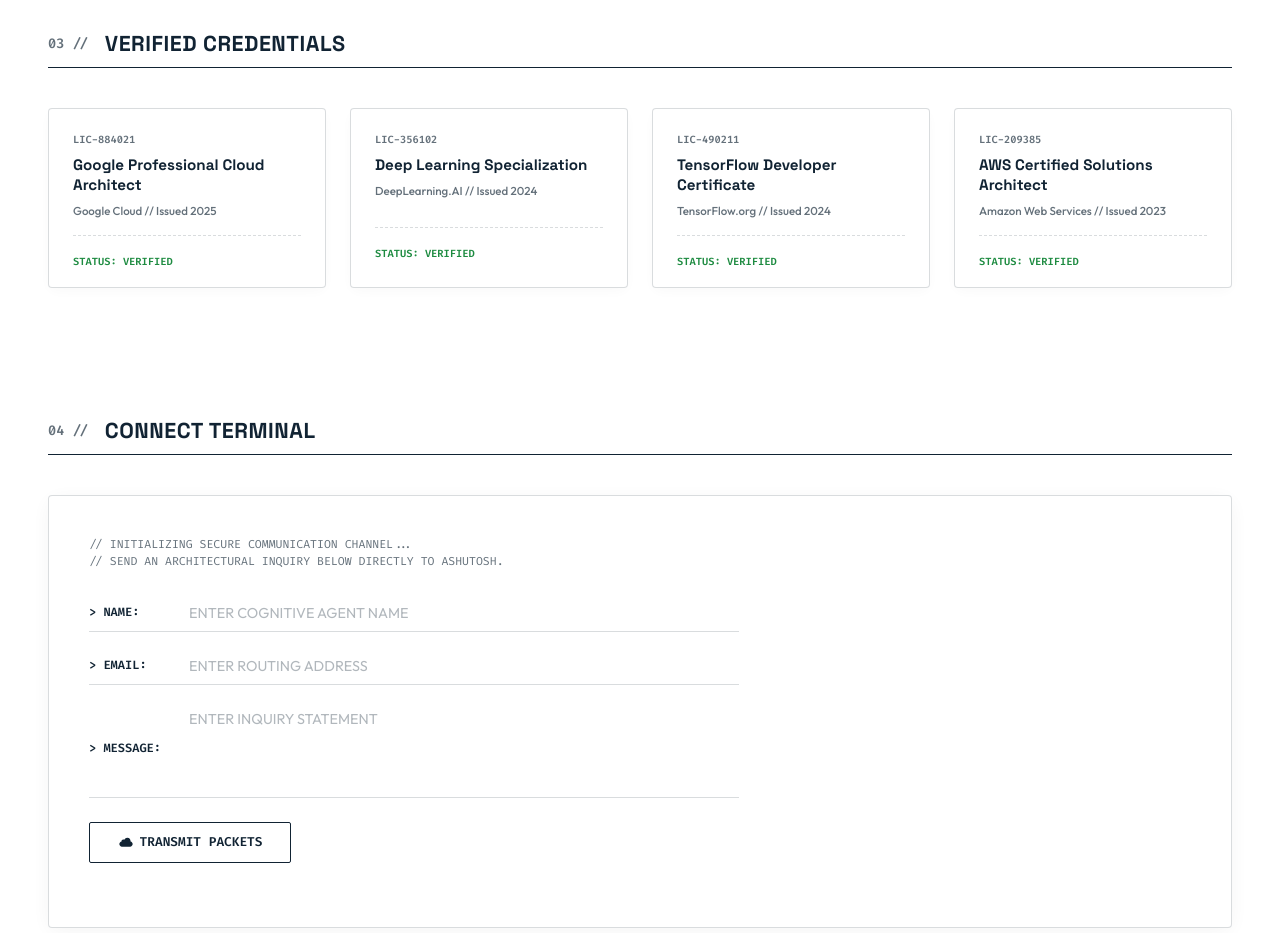
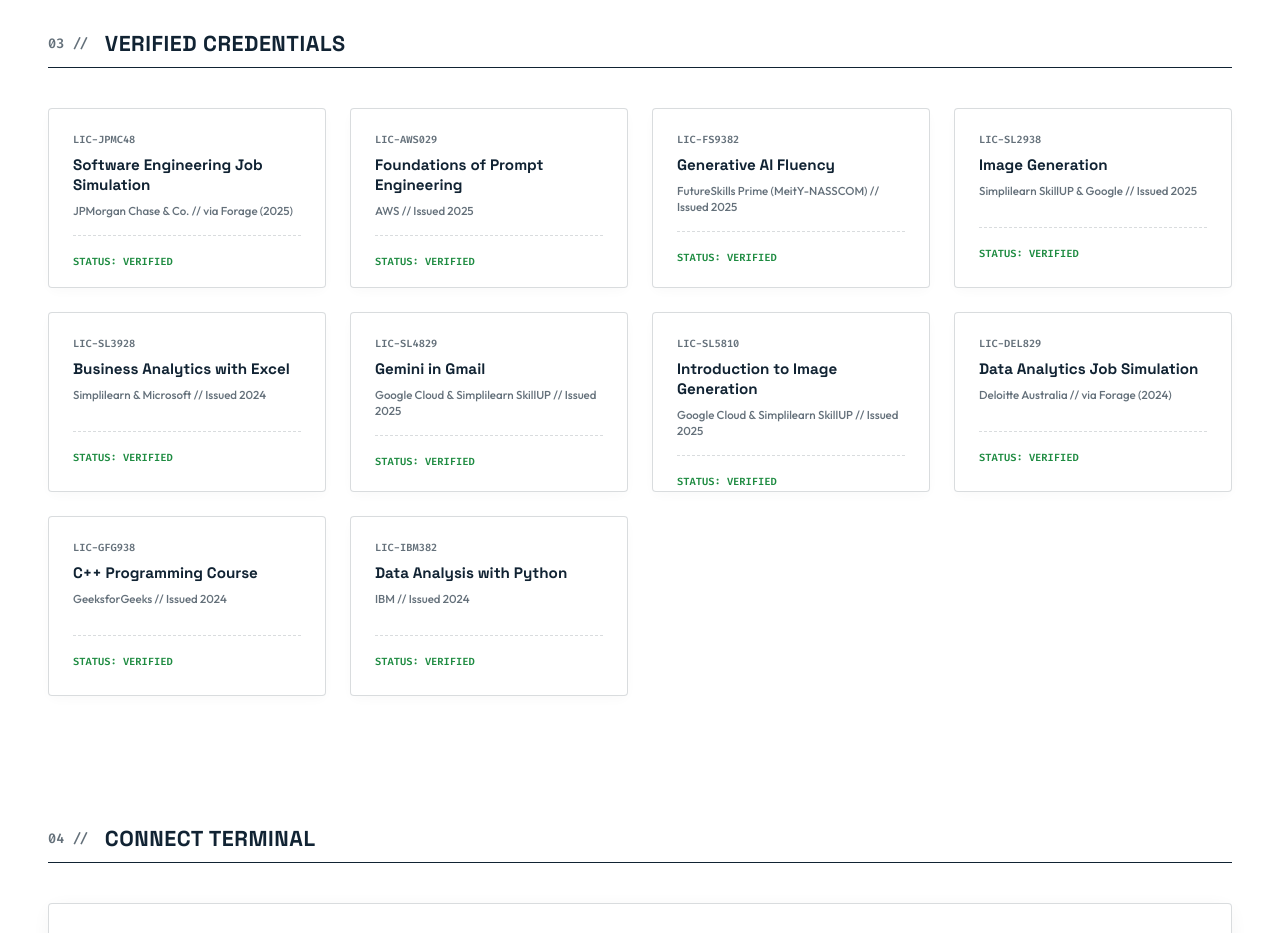
Before and after one commit to Ashutosh0606405/ai-portfolio, a website built with Vite: page index.html in a window 1280 px wide. Shown: the part 2160-3093 px from the top of the page. Built offline with nearby package versions, Linux system fonts and the light colour scheme; some packages are replaced by stand-ins of ours.

Commit message:
Replace default certifications with custom list of 10 verified certificates

```diff
--- a/index.html
+++ b/index.html
@@ -307,9 +307,9 @@
         <!-- Cert 1 -->
         <div class="cert-card" tabindex="0">
           <div class="cert-glow"></div>
-          <span class="cert-code">LIC-884021</span>
-          <h4>Google Professional Cloud Architect</h4>
-          <span class="cert-issuer">Google Cloud // Issued 2025</span>
+          <span class="cert-code">LIC-JPMC48</span>
+          <h4>Software Engineering Job Simulation</h4>
+          <span class="cert-issuer">JPMorgan Chase & Co. // via Forage (2025)</span>
           <div class="cert-footer">
             <span class="mono-status-ok">STATUS: VERIFIED</span>
           </div>
@@ -318,9 +318,9 @@
         <!-- Cert 2 -->
         <div class="cert-card" tabindex="0">
           <div class="cert-glow"></div>
-          <span class="cert-code">LIC-356102</span>
-          <h4>Deep Learning Specialization</h4>
-          <span class="cert-issuer">DeepLearning.AI // Issued 2024</span>
+          <span class="cert-code">LIC-AWS029</span>
+          <h4>Foundations of Prompt Engineering</h4>
+          <span class="cert-issuer">AWS // Issued 2025</span>
           <div class="cert-footer">
             <span class="mono-status-ok">STATUS: VERIFIED</span>
           </div>
@@ -329,9 +329,9 @@
         <!-- Cert 3 -->
         <div class="cert-card" tabindex="0">
           <div class="cert-glow"></div>
-          <span class="cert-code">LIC-490211</span>
-          <h4>TensorFlow Developer Certificate</h4>
-          <span class="cert-issuer">TensorFlow.org // Issued 2024</span>
+          <span class="cert-code">LIC-FS9382</span>
+          <h4>Generative AI Fluency</h4>
+          <span class="cert-issuer">FutureSkills Prime (MeitY-NASSCOM) // Issued 2025</span>
           <div class="cert-footer">
             <span class="mono-status-ok">STATUS: VERIFIED</span>
           </div>
@@ -340,9 +340,75 @@
         <!-- Cert 4 -->
         <div class="cert-card" tabindex="0">
           <div class="cert-glow"></div>
-          <span class="cert-code">LIC-209385</span>
-          <h4>AWS Certified Solutions Architect</h4>
-          <span class="cert-issuer">Amazon Web Services // Issued 2023</span>
+          <span class="cert-code">LIC-SL2938</span>
+          <h4>Image Generation</h4>
+          <span class="cert-issuer">Simplilearn SkillUP & Google // Issued 2025</span>
+          <div class="cert-footer">
+            <span class="mono-status-ok">STATUS: VERIFIED</span>
+          </div>
+        </div>
+
+        <!-- Cert 5 -->
+        <div class="cert-card" tabindex="0">
+          <div class="cert-glow"></div>
+          <span class="cert-code">LIC-SL3928</span>
+          <h4>Business Analytics with Excel</h4>
+          <span class="cert-issuer">Simplilearn & Microsoft // Issued 2024</span>
+          <div class="cert-footer">
+            <span class="mono-status-ok">STATUS: VERIFIED</span>
+          </div>
+        </div>
+
+        <!-- Cert 6 -->
+        <div class="cert-card" tabindex="0">
+          <div class="cert-glow"></div>
+          <span class="cert-code">LIC-SL4829</span>
+          <h4>Gemini in Gmail</h4>
+          <span class="cert-issuer">Google Cloud & Simplilearn SkillUP // Issued 2025</span>
+          <div class="cert-footer">
+            <span class="mono-status-ok">STATUS: VERIFIED</span>
+          </div>
+        </div>
+
+        <!-- Cert 7 -->
+        <div class="cert-card" tabindex="0">
+          <div class="cert-glow"></div>
+          <span class="cert-code">LIC-SL5810</span>
+          <h4>Introduction to Image Generation</h4>
+          <span class="cert-issuer">Google Cloud & Simplilearn SkillUP // Issued 2025</span>
+          <div class="cert-footer">
+            <span class="mono-status-ok">STATUS: VERIFIED</span>
+          </div>
+        </div>
+
+        <!-- Cert 8 -->
+        <div class="cert-card" tabindex="0">
+          <div class="cert-glow"></div>
+          <span class="cert-code">LIC-DEL829</span>
+          <h4>Data Analytics Job Simulation</h4>
+          <span class="cert-issuer">Deloitte Australia // via Forage (2024)</span>
+          <div class="cert-footer">
+            <span class="mono-status-ok">STATUS: VERIFIED</span>
+          </div>
+        </div>
+
+        <!-- Cert 9 -->
+        <div class="cert-card" tabindex="0">
+          <div class="cert-glow"></div>
+          <span class="cert-code">LIC-GFG938</span>
+          <h4>C++ Programming Course</h4>
+          <span class="cert-issuer">GeeksforGeeks // Issued 2024</span>
+          <div class="cert-footer">
+            <span class="mono-status-ok">STATUS: VERIFIED</span>
+          </div>
+        </div>
+
+        <!-- Cert 10 -->
+        <div class="cert-card" tabindex="0">
+          <div class="cert-glow"></div>
+          <span class="cert-code">LIC-IBM382</span>
+          <h4>Data Analysis with Python</h4>
+          <span class="cert-issuer">IBM // Issued 2024</span>
           <div class="cert-footer">
             <span class="mono-status-ok">STATUS: VERIFIED</span>
           </div>
```
